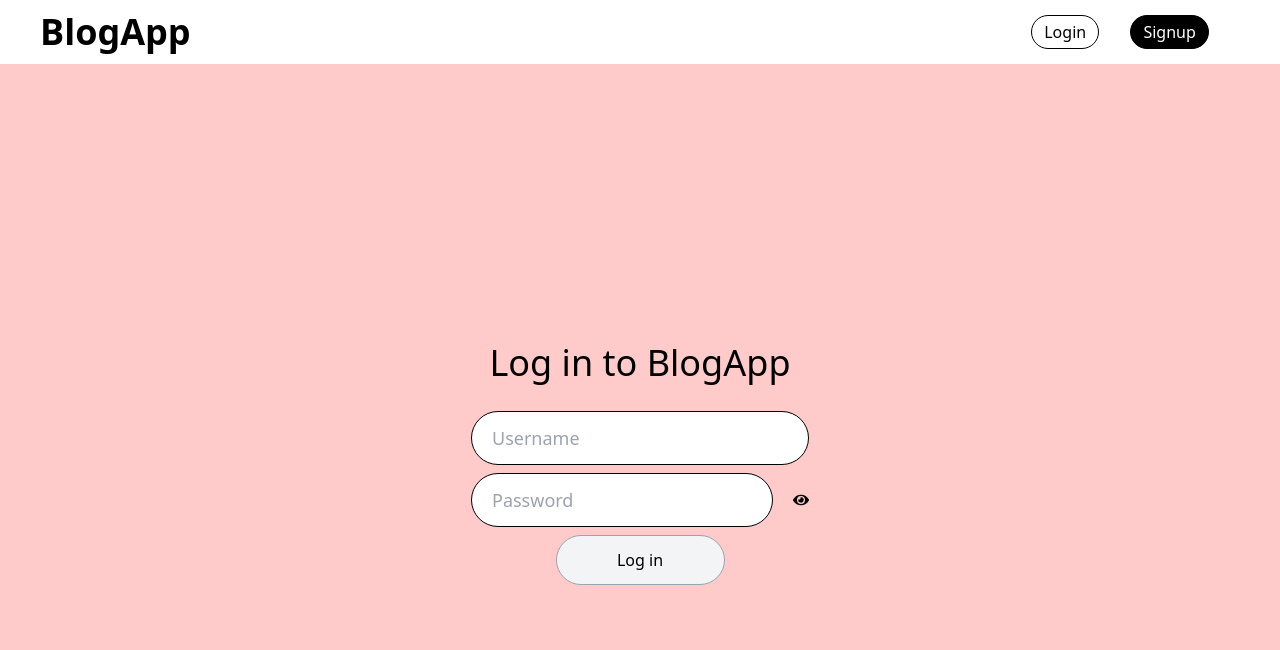
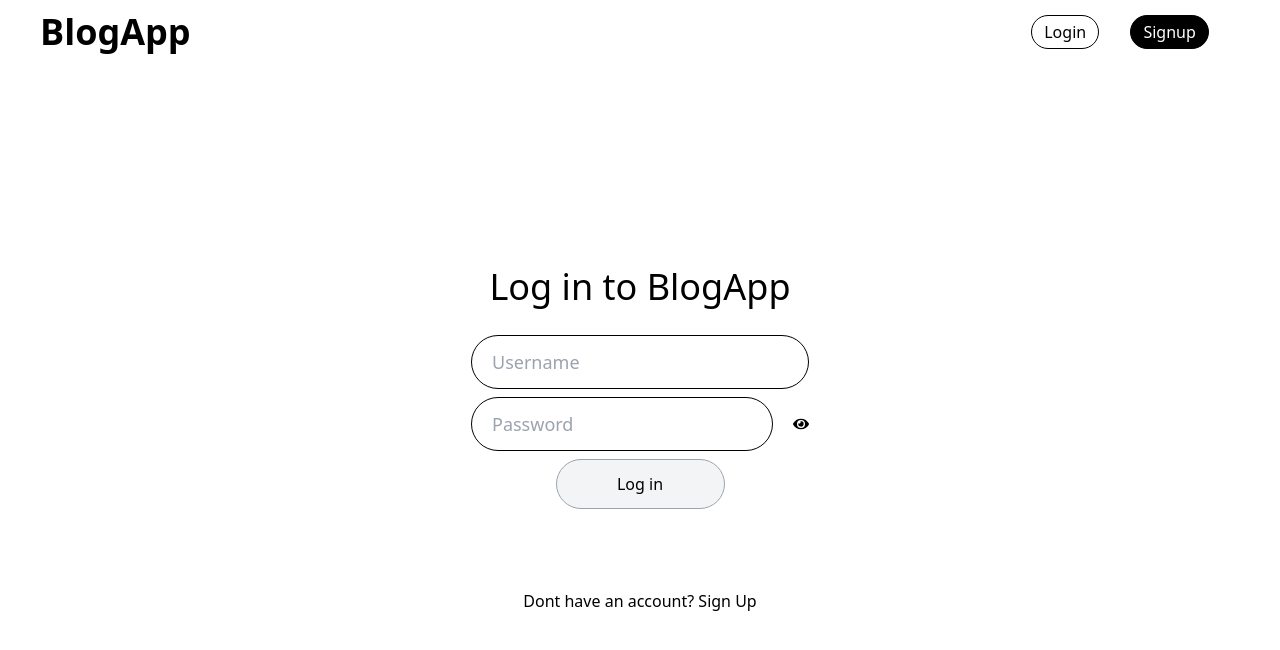
Before and after one commit to rahulpanchal0106/blog-app, a React (Vite) app: page /feed in a window 1280 px wide. Shown: the top 650 px of the page. Built offline with nearby package versions, Linux system fonts and the light colour scheme; no server answers.

Commit message:
fix bg colors and add links

```diff
--- a/src/Pages/Auth/Login.jsx
+++ b/src/Pages/Auth/Login.jsx
@@ -2,7 +2,7 @@ import { useState } from "react"
 import NavBar from "../../Components/NavBar/NavBar"
 import axios from "axios";
 import toast, { LoaderIcon } from "react-hot-toast";
-import { useNavigate } from "react-router-dom";
+import { Link, useNavigate } from "react-router-dom";
 import { useCookies } from "react-cookie";
 import { useUser } from "../../Contexts/UserContext";
 import { FaCross, FaEye, FaEyeSlash } from "react-icons/fa";
@@ -55,7 +55,7 @@ const Login = ()=>{
     return (
         <>
             <NavBar/>
-            <div className="w-screen h-full bg-red-200 fixed top-16 flex flex-col items-center justify-start px-5">
+            <div className="w-screen h-full bg-white top-10 fixed flex flex-col items-center justify-start px-5">
                 <form action="" onSubmit={handleSubmit} className="px-5 py-10 h-full flex flex-col justify-center items-center ">
                     <p className="text-4xl mb-7">
                         Log in to BlogApp
@@ -74,6 +74,9 @@ const Login = ()=>{
                     <button type="submit" className="w-1/2 flex flex-row items-center justify-evenly rounded-full border border-solid border-gray-400 px-5 py-3 hover:border-black bg-gray-100 hover:bg-black hover:text-white text-black" >
                         {isLoading?<LoaderIcon/>:''}Log in
                     </button>
+                    <p className="mt-20">
+                        Dont have an account? <Link to="/signup">Sign Up</Link>
+                    </p>
                 </form>
             </div>
         </>
--- a/src/Pages/Auth/Signup.jsx
+++ b/src/Pages/Auth/Signup.jsx
@@ -2,7 +2,7 @@ import { useState } from "react"
 import NavBar from "../../Components/NavBar/NavBar"
 import axios from "axios";
 import toast, { LoaderIcon } from "react-hot-toast";
-import { useNavigate } from "react-router-dom";
+import { Link, useNavigate } from "react-router-dom";
 import { FaEye, FaEyeSlash } from "react-icons/fa";
 
 const Signup = ()=>{
@@ -63,7 +63,7 @@ const Signup = ()=>{
     return (
         <>
             <NavBar/>
-            <div className="w-screen h-full bg-red-200 fixed top-16 flex flex-col items-center justify-start px-5">
+            <div className="w-screen h-full bg-white fixed top-16 flex flex-col items-center justify-start px-5">
                 <form action="" onSubmit={handleSubmit} className="px-5 py-10 h-full flex flex-col justify-center items-center ">
                     <p className="text-4xl mb-7">
                         Sign Up to BlogApp
@@ -87,6 +87,9 @@ const Signup = ()=>{
                     <button type="submit" className="w-1/2 flex flex-row items-center justify-evenly rounded-full border border-solid border-gray-400 px-5 py-3 hover:border-black bg-gray-100 hover:bg-black hover:text-white text-black" >
                         {isLoading?<LoaderIcon/>:''}Sign Up
                     </button>
+                    <p className="mt-20">
+                        Already have an account? <Link to="/login">Log In</Link>
+                    </p>
                 </form>
             </div>
         </>
```
